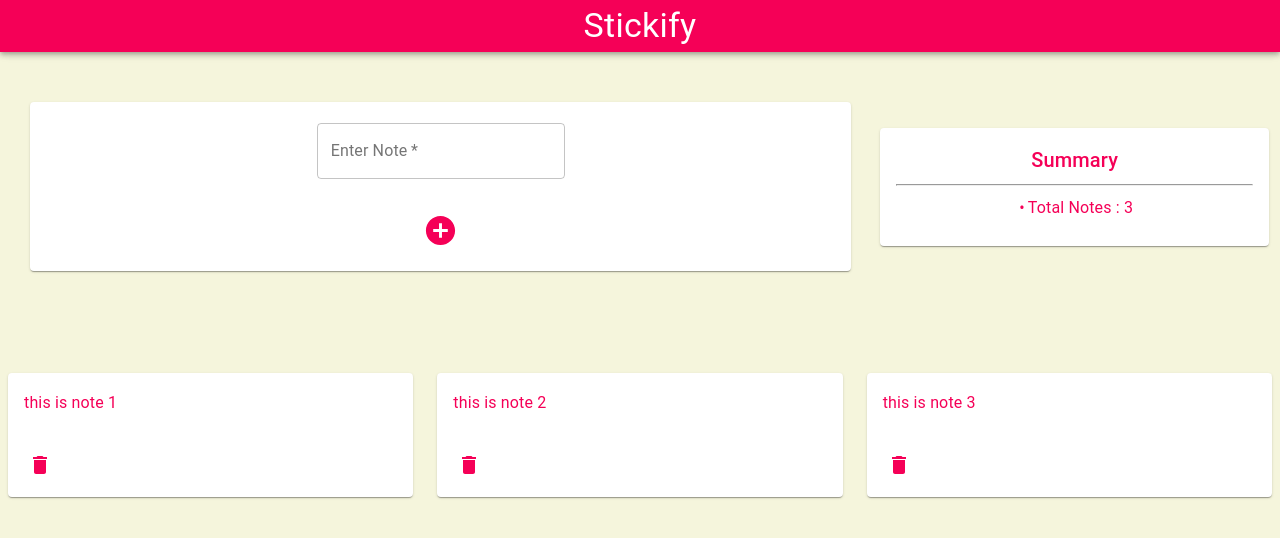
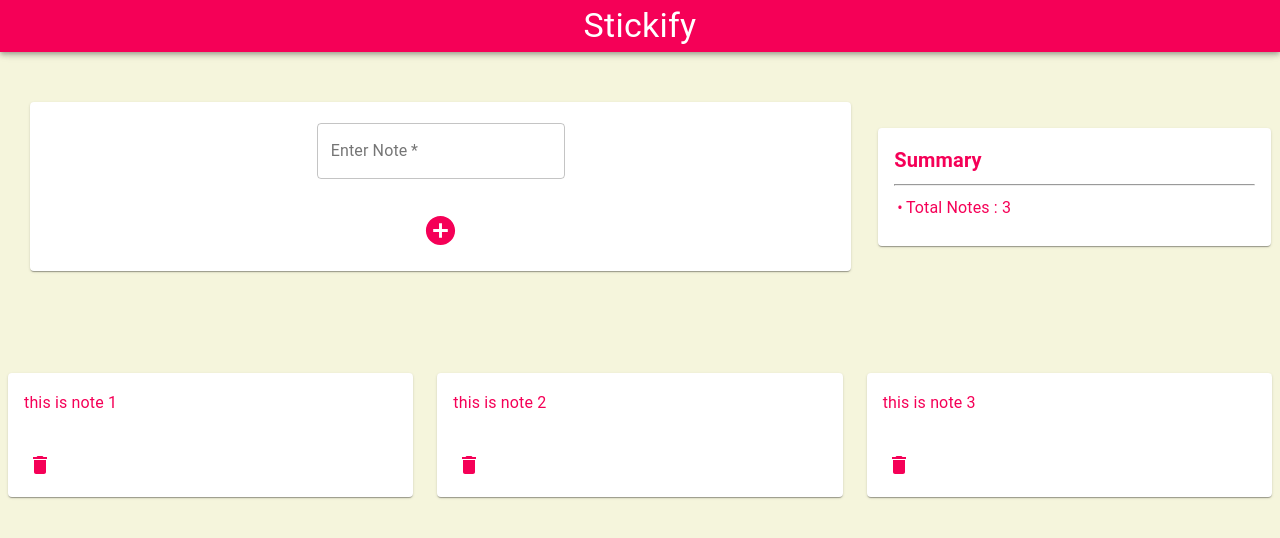
Before and after one commit to arajguha/stickify-mod, a React (Create React App) app: page / in a window 1280 px wide. Shown: the top 538 px of the page. Built offline with nearby package versions, Linux system fonts and the light colour scheme.

Commit message:
update summary card styling

```diff
--- a/src/components/Dashboard/Summary.js
+++ b/src/components/Dashboard/Summary.js
@@ -4,8 +4,8 @@ import { connect } from 'react-redux'
 
 const useStyles = makeStyles({
     card: {
-        alignItems: 'left',
-        padding: '5px'
+        textAlign: 'left',
+        padding: '3px'
     }
 })
 
@@ -16,7 +16,7 @@ const Summary = (props) => {
         <div className={classes.card}>
             <Card>
                 <CardContent>
-                    <Typography variant="h6" color="secondary">
+                    <Typography variant="h6" color="secondary" style={{fontWeight: 'bold'}}>
                         Summary
                     </Typography>
                     <hr />
```
